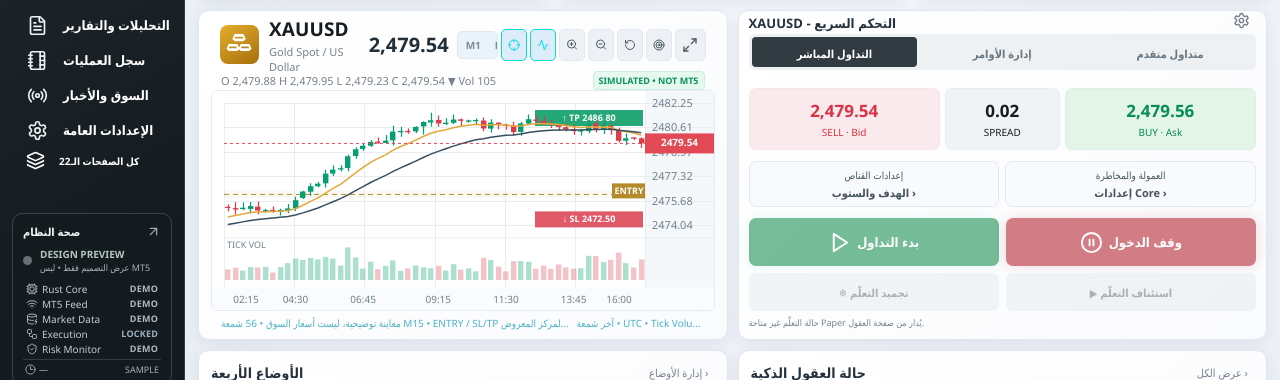
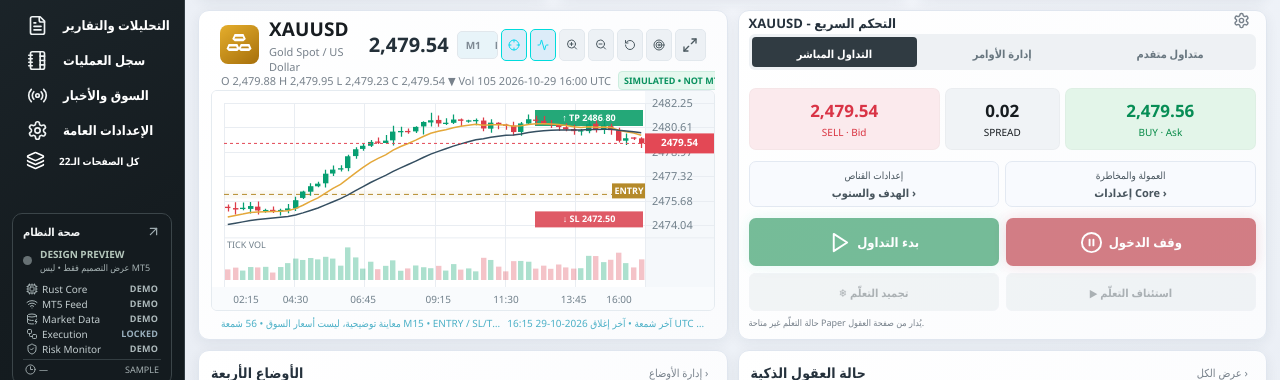
Before and after one commit to gngoongoog/V4, a React (Vite) app in the folder apps/terminal/: page / in a window 1280 px wide. Shown: the part 321-701 px from the top of the page. Built offline with nearby package versions, Linux system fonts and the light colour scheme.

Commit message:
fix(chart): broker-only closed OHLC guard, exact price precision, data provenance and off-scale BID

```diff
--- a/apps/terminal/src/chart.tsx
+++ b/apps/terminal/src/chart.tsx
@@ -7,6 +7,22 @@ import {num} from './format';
 
 const FRAMES=['m1','m5','m15','m30','h1','h4','d1'] as const;
 const EMPTY_CANDLES:Candle[]=[];
+const FRAME_SECONDS:Record<ChartFrame,number>={m1:60,m5:300,m15:900,m30:1800,h1:3600,h4:14400,d1:86400};
+export function closedBrokerCandles(bars:Candle[],frame:ChartFrame,nowMs:number):Candle[]{
+ const now=Math.floor(nowMs/1000);
+ return bars.filter(b=>b.time+FRAME_SECONDS[frame]<=now+2);
+}
+export function brokerPriceDigits(point:unknown):number{
+ if(typeof point!=='number'||!Number.isFinite(point)||point<=0)return 2;
+ for(let digits=0;digits<=6;digits++)if(Math.abs(point*10**digits-Math.round(point*10**digits))<1e-7)return digits;
+ return 6;
+}
+export function lastClosedAt(bars:Candle[],frame:ChartFrame):string|null{
+ const bar=bars.at(-1);if(!bar)return null;
+ const closedMs=(bar.time+FRAME_SECONDS[frame])*1000;
+ if(!Number.isFinite(closedMs))return null;
+ return new Date(closedMs).toISOString().slice(0,16).replace('T',' ')+' UTC';
+}
 export type ChartFrame=typeof FRAMES[number];
 const UP='#0eaa78',DOWN='#e34855';
 const clamp=(n:number,low:number,high:number)=>Math.max(low,Math.min(high,n));
@@ -31,16 +47,16 @@ export function emaSeries(bars:Candle[],period:number):number[]{
  for(let i=0;i<bars.length;i++)values.push(i===0?bars[i].close:bars[i].close*alpha+values[i-1]*(1-alpha));
  return values;
 }
-const priceText=(v:number,step:number)=>v.toFixed(step<.01?3:2);
+const priceText=(v:number,digits:number)=>v.toFixed(digits);
 function timeText(time:number,frame:ChartFrame){
  const date=new Date(time*1000);
  if(frame==='d1'||frame==='h4')return date.toLocaleDateString('en-GB',{timeZone:'UTC',day:'2-digit',month:'short'});
  return date.toLocaleTimeString('en-GB',{timeZone:'UTC',hour:'2-digit',minute:'2-digit'});
 }
-type ChartProps={market?:Market|null;symbol:string;quote?:number;positions?:Position[];frame?:ChartFrame;
+type ChartProps={market?:Market|null;symbol:string;quote?:number;point?:number|null;positions?:Position[];frame?:ChartFrame;
  onFrameChange?:(frame:ChartFrame)=>void;theme?:'dark'|'smoke'|'light';frameMeta?:ChartFrameMeta;preview?:boolean};
 type Hover={index:number;y:number}|null;
-export default function TradingChart({market,symbol,quote,positions=[],frame:currentFrame,onFrameChange,
+export default function TradingChart({market,symbol,quote,point,positions=[],frame:currentFrame,onFrameChange,
  theme='light',frameMeta,preview=false}:ChartProps){
  const [localFrame,setLocalFrame]=useState<ChartFrame>('m15');
  const frame=currentFrame??localFrame;
@@ -51,7 +67,10 @@ export default function TradingChart({market,symbol,quote,positions=[],frame:cur
  const canvas=useRef<HTMLCanvasElement>(null);
  const drag=useRef<{x:number;offset:number;step:number}|null>(null);
  const frameCandles=(market?.[frame as keyof Market]??EMPTY_CANDLES) as Candle[];
- const all=useMemo(()=>cleanChartCandles(frameCandles),[frameCandles]);
+ const all=useMemo(()=>{
+  const validated=cleanChartCandles(frameCandles);
+  return preview?validated:closedBrokerCandles(validated,frame,Date.now());
+ },[frameCandles,frame,preview]);
  const windowed=useMemo(()=>chartWindow(all,barsVisible,offset),[all,barsVisible,offset]);
  const chart=windowed.bars,ready=chart.length>=3;
  const ema9=useMemo(()=>emaSeries(all,9),[all]),ema21=useMemo(()=>emaSeries(all,21),[all]);
@@ -60,6 +79,7 @@ export default function TradingChart({market,symbol,quote,positions=[],frame:cur
   Number.isFinite(p.price_open)&&p.price_open>0&&Number.isFinite(p.volume)&&p.volume>0&&
   (p.side.toUpperCase()==='BUY'||p.side.toUpperCase()==='SELL')),[positions,symbol]);
  const priceQuote=typeof quote==='number'&&Number.isFinite(quote)&&quote>0?quote:null;
+ const digits=brokerPriceDigits(point);
  const setFrame=(next:ChartFrame)=>{
   setLocalFrame(next);onFrameChange?.(next);setHover(null);setOffset(0);drag.current=null;
  };
@@ -145,7 +165,7 @@ export default function TradingChart({market,symbol,quote,positions=[],frame:cur
    ctx.fillStyle=ink;ctx.textAlign='left';ctx.font='11px Segoe UI, sans-serif';
    for(let j=0;j<=5;j++){
     const value=high-(high-low)*j/5;
-    ctx.fillText(priceText(value,baseRange/5),xRight+7,top+j*priceHeight/5+4);
+    ctx.fillText(priceText(value,digits),xRight+7,top+j*priceHeight/5+4);
    }
    // The lower histogram is MT5 tick volume, not centralized exchange volume.
    chart.forEach((b,i)=>{
@@ -189,7 +209,7 @@ export default function TradingChart({market,symbol,quote,positions=[],frame:cur
      ctx.fillStyle=l.color;ctx.globalAlpha=.89;
      ctx.fillRect(xRight-110,badgeY,108,16);ctx.globalAlpha=1;
      ctx.fillStyle='#fff';ctx.font='bold 9px Segoe UI';ctx.textAlign='center';
-     ctx.fillText((above?'↑ ':'↓ ')+l.label+' '+priceText(l.value,baseRange/5),
+     ctx.fillText((above?'↑ ':'↓ ')+l.label+' '+priceText(l.value,digits),
       xRight-56,badgeY+11);ctx.textAlign='left';
     }
    }
@@ -225,7 +245,15 @@ export default function TradingChart({market,symbol,quote,positions=[],frame:cur
     ctx.beginPath();ctx.moveTo(xLeft,yy);ctx.lineTo(xRight,yy);ctx.stroke();ctx.restore();
     ctx.fillStyle=up?UP:DOWN;ctx.fillRect(xRight,yy-10,w-xRight,20);
     ctx.fillStyle='#fff';ctx.textAlign='center';ctx.font='bold 10px Segoe UI';
-    ctx.fillText(priceText(priceQuote,baseRange/5),xRight+(w-xRight)/2,yy+3);
+    ctx.fillText(priceText(priceQuote,digits),xRight+(w-xRight)/2,yy+3);
+   }
+   if(priceQuote!==null&&(priceQuote<=low||priceQuote>=high)){
+    // The quote is real but off scale. Show direction and exact numeric value,
+    // rather than drawing a deceptive horizontal price line through the candles.
+    const highSide=priceQuote>=high, yy=highSide?top+22:priceBottom-18;
+    ctx.fillStyle='#2b677d';ctx.fillRect(xRight-108,yy-12,108,18);
+    ctx.fillStyle='#fff';ctx.textAlign='center';ctx.font='bold 10px Segoe UI';
+    ctx.fillText((highSide?'↑ BID ':'↓ BID ')+priceText(priceQuote,digits),xRight-54,yy+1);
    }
    ctx.fillStyle=ink;ctx.textAlign='center';ctx.font='10px Segoe UI, sans-serif';
    const ticks=Math.min(6,chart.length-1);
@@ -244,21 +272,23 @@ export default function TradingChart({market,symbol,quote,positions=[],frame:cur
     const price=high-(hy-top)/priceHeight*(high-low);
     ctx.fillStyle=light?'#263b48':'#bacbd5';ctx.fillRect(xRight,hy-10,w-xRight,20);
     ctx.fillStyle=light?'#fff':'#15202b';ctx.font='bold 10px Segoe UI';ctx.textAlign='center';
-    ctx.fillText(priceText(price,baseRange/5),xRight+(w-xRight)/2,hy+3);
+    ctx.fillText(priceText(price,digits),xRight+(w-xRight)/2,hy+3);
    }
   };
   const observer=new ResizeObserver(draw);
   observer.observe(el);draw();return()=>observer.disconnect();
- },[chart,ready,windowed.start,ema9,ema21,position,priceQuote,theme,averages,crosshair,hover,frame,preview,fitLevels]);
+ },[chart,ready,windowed.start,ema9,ema21,position,priceQuote,theme,averages,crosshair,hover,frame,preview,fitLevels,digits]);
  const highlighted=hover?chart[hover.index]??chart.at(-1):chart.at(-1);
+ const highlightedAt=highlighted?new Date(highlighted.time*1000).toISOString().slice(0,16).replace('T',' ')+' UTC':null;
+ const lastClose=lastClosedAt(all,frame);
  const historical=frame==='m30'||frame==='h1'||frame==='h4'||frame==='d1'?frameMeta?.[frame]:undefined;
  const dataLabel=preview?'SIMULATED • NOT MT5':historical?
-   (historical.live?'MT5 HISTORY':'MT5 HISTORY • STALE'):'MT5 OHLC';
+   (historical.live?'MT5 • CLOSED OHLC':'MT5 HISTORY • CACHED'):'MT5 • CLOSED OHLC';
  return <section className={'panel chart-panel '+(expanded?'chart-expanded':'')}>
   <div className="chart-head">
    <div className="chart-symbol"><GoldSymbol className="gold-icon"/>
     <div><strong>{symbol||'XAUUSD'}</strong><small>{(symbol||'XAUUSD').toUpperCase().startsWith('XAU')?'Gold Spot / US Dollar':'Trading symbol'}</small></div>
-    <b className="concept-chart-quote">{priceQuote===null?'—':num(priceQuote)}</b></div>
+    <b className="concept-chart-quote">{priceQuote===null?'—':num(priceQuote,digits)}</b></div>
    <div className="chart-actions">
     <div className="timeframes">{FRAMES.map(tf=><button type="button" key={tf} className={tf===frame?'selected':''}
      aria-pressed={tf===frame} title={'MT5 '+tf.toUpperCase()+' • closed candles'}
@@ -283,9 +313,9 @@ export default function TradingChart({market,symbol,quote,positions=[],frame:cur
    </div>
   </div>
   <div className="ohlc-line">{highlighted?
-   'O '+num(highlighted.open)+'   H '+num(highlighted.high)+'   L '+num(highlighted.low)+
-   '   C '+num(highlighted.close)+'   '+(highlighted.close>=highlighted.open?'▲':'▼')+
-   '   Vol '+highlighted.tick_volume:'O —   H —   L —   C —'}
+   'O '+num(highlighted.open,digits)+'   H '+num(highlighted.high,digits)+'   L '+num(highlighted.low,digits)+
+   '   C '+num(highlighted.close,digits)+'   '+(highlighted.close>=highlighted.open?'▲':'▼')+
+   '   Vol '+highlighted.tick_volume+(highlightedAt?'   '+highlightedAt:''):'O —   H —   L —   C —'}
    <span className="concept-chart-source">{dataLabel}</span>
   </div>
   <div className="chart-frame">
@@ -314,7 +344,7 @@ export default function TradingChart({market,symbol,quote,positions=[],frame:cur
   </div>
   <div className="chart-footer">
    <span>{preview?'معاينة توضيحية، ليست أسعار السوق':'بيانات المصدر: MT5'} • {ready?chart.length+' شمعة '+frame.toUpperCase():'لا توجد شموع موثوقة'}{position?' • ENTRY / SL/TP من المركز المعروض':''}</span>
-   <span>{offset>0?'عرض تاريخي · '+offset+' شمعة للخلف':'آخر شمعة'} • UTC • Tick Volume</span>
+   <span>{offset>0?'عرض تاريخي · '+offset+' شمعة للخلف':'آخر شمعة'} • {lastClose?'آخر إغلاق '+lastClose:'لا يوجد إغلاق مؤكد'} • Tick Volume</span>
   </div>
  </section>;
 }
```
